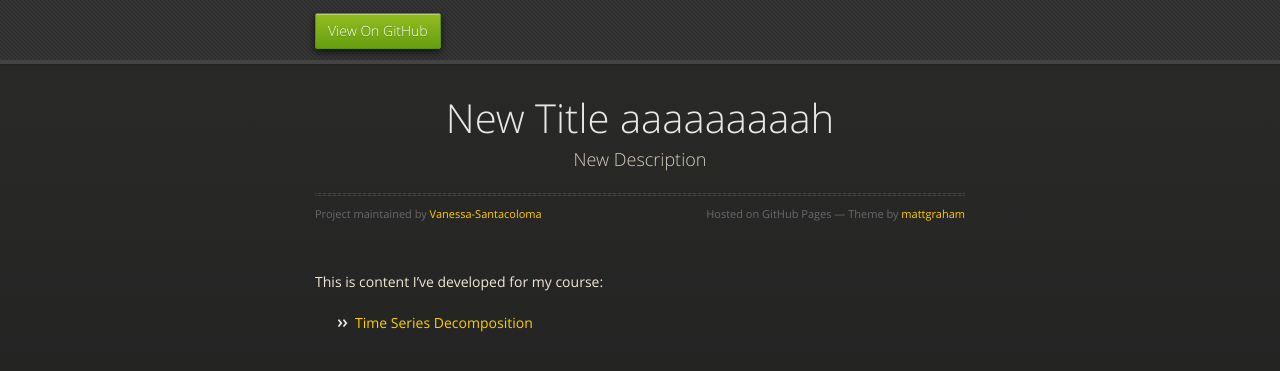
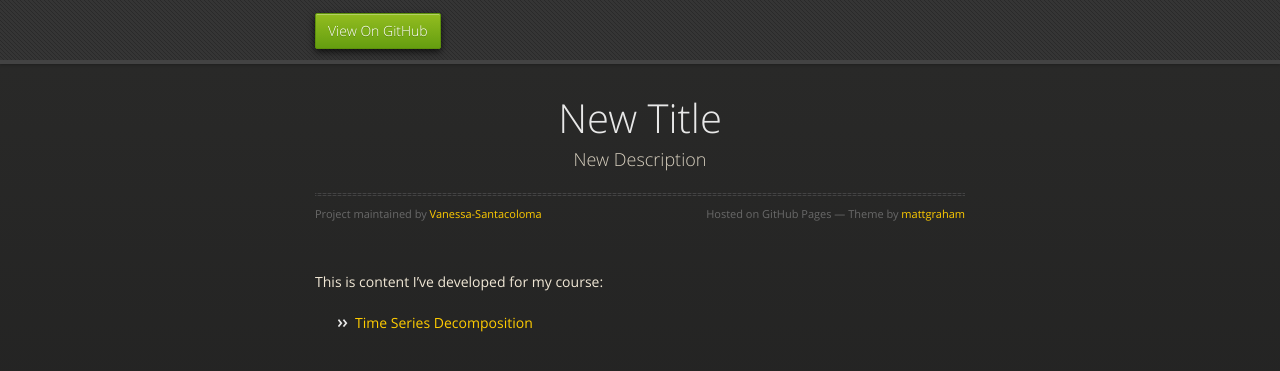
Before and after one commit to Vanessa-Santacoloma/Vanessa-Santacoloma.github.io, a Jekyll site: the page built from index.md, in a window 1280 px wide. Shown: the top 371 px of the page. Built offline with Jekyll 4.4.1, drawn with Linux system fonts in a browser that asks for light colours; our own code applies the rules of GitHub Pages for plain Markdown files.

Commit message:
Update _config.yml

```diff
--- a/_config.yml
+++ b/_config.yml
@@ -1,4 +1,4 @@
-title: New Title aaaaaaaaah
+title: New Title
 description: New Description
 show_downloads: false
 google_analytics:
```
